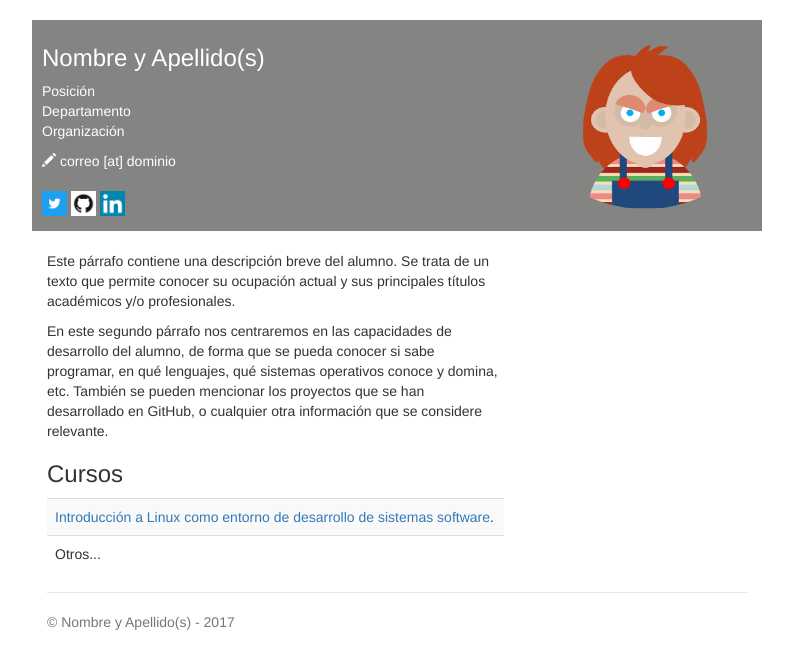
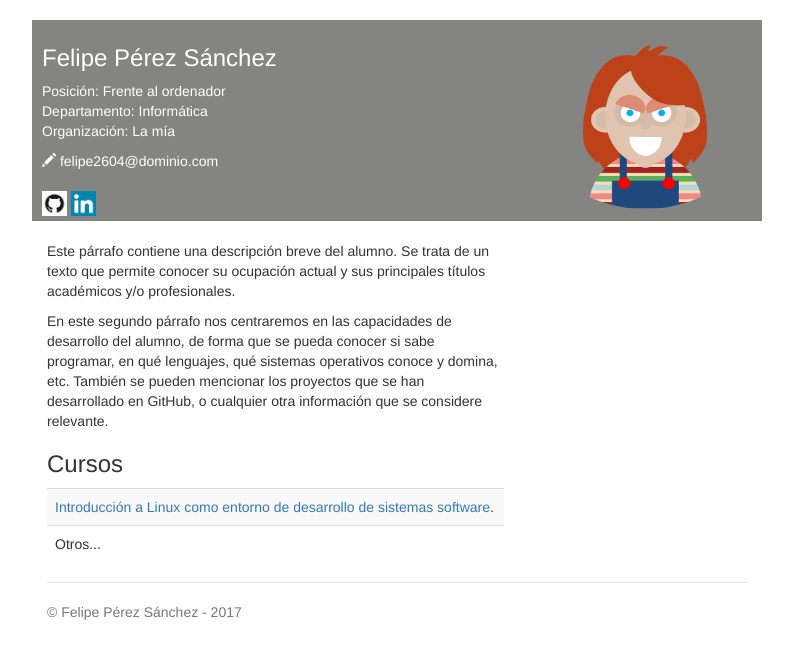
Before and after one commit to felipe2604/felipe2604.github.io, a plain HTML site: page index.html in a window 1280 px wide. Shown: the whole page, without its empty margins (243-1036 px from the left). Drawn offline with nearby package versions, Linux system fonts and the light colour scheme.

Commit message:
Versión personalizada de mi sitio

```diff
--- a/index.html
+++ b/index.html
@@ -8,7 +8,7 @@
     <meta name="author" content="Nombre y Apellido(s)">
 
     <!--Sustituir por los datos del alumno-->
-    <title>Nombre y Apellido(s)</title>
+    <title>Felipe Pérez</title>
 
     <link href="css/bootstrap.min.css" rel="stylesheet">
     <link href="css/style.css" rel="stylesheet">
@@ -17,20 +17,20 @@
   <body>
     <div class="container header-bar">
       <!--Sustituir por los datos del alumno-->
-      <h3>Nombre y Apellido(s) <span><img style="width: 214px; height: 164px;" class='img-circle' alt="Nombre y Apellido(s)" src="img/foto.png" align="right"></span></h3>
+      <h3>Felipe Pérez Sánchez <span><img style="width: 214px; height: 164px;" class='img-circle' alt="Nombre y Apellido(s)" src="img/foto.png" align="right"></span></h3>
       <p>
         <!--Sustituir por los datos del alumno-->
-        Posición<br>
-        Departamento<br>
-        Organización
+        Posición: Frente al ordenador<br>
+        Departamento: Informática<br>
+        Organización: La mía
       </p>
       <address>
         <!--Sustituir por los datos del alumno-->
-        <span class='glyphicon glyphicon-pencil'></span> correo [at] dominio <br>
+        <span class='glyphicon glyphicon-pencil'></span> felipe2604@dominio.com <br>
       </address>
 
       <!--Sustituir por los datos del alumno-->
-      <p><a href="http://twitter.com/usuario" target="blank"><img src="img/twitter-icon.jpg" width=25></a>
+      <!--a href="http://twitter.com/usuario" target="blank"><img src="img/twitter-icon.jpg" width=25></a-->
       <!--Sustituir por los datos del alumno-->
       <a href="http://github.com/usuario" target="blank"><img src="img/github-icon.png" width=25></a>
       <!--Sustituir por los datos del alumno-->
@@ -55,7 +55,7 @@
 
       <footer class="footer">
         <!--Sustituir por los datos del alumno-->
-        <p>&copy; Nombre y Apellido(s) - 2017</p>
+        <p>&copy; Felipe Pérez Sánchez - 2017</p>
       </footer>
 
     </div>
```
